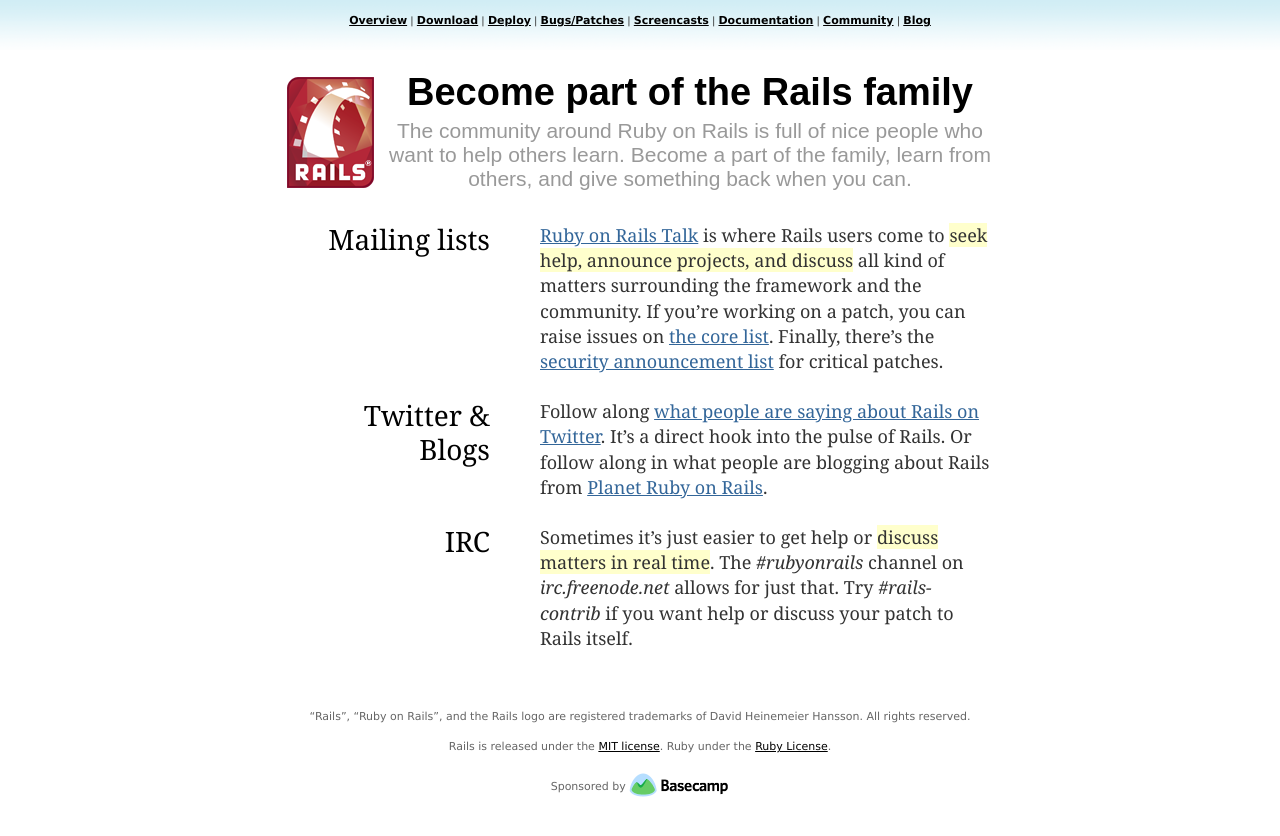
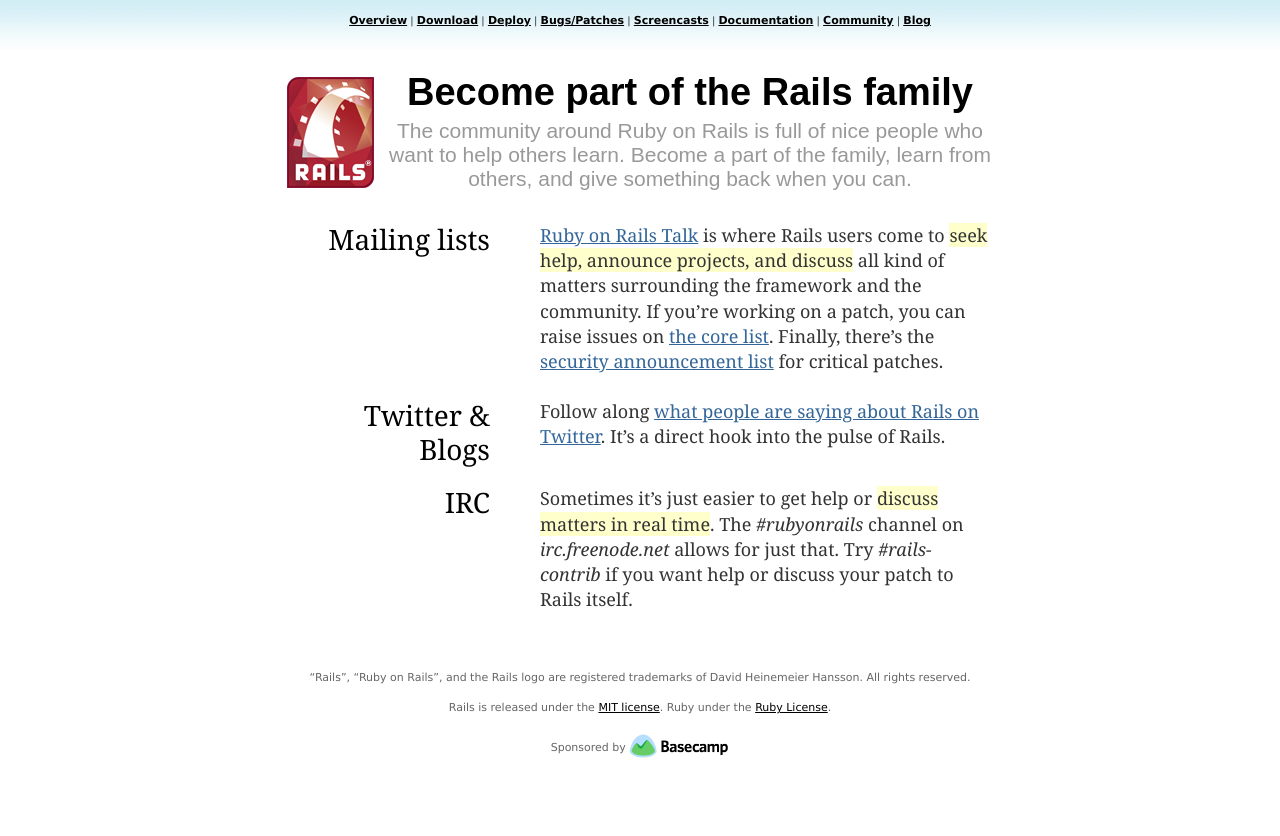
Before and after one commit to rails/homepage-2011, a Jekyll site: the page built from community/index.html, in a window 1280 px wide. Shown: the top 836 px of the page. Built offline with Jekyll 4.4.1, drawn with Linux system fonts in a browser that asks for light colours; nearby versions of some CDN libraries.

Commit message:
remove link to planetrubyonrails.com

```diff
--- a/community/index.html
+++ b/community/index.html
@@ -27,8 +27,6 @@
         <p>
           Follow along <a href="https://twitter.com/search?q=rails" title="Rails on twitter">what people are
           saying about Rails on Twitter</a>. It’s a direct hook into the pulse of Rails.
-          Or follow along in what people are blogging about Rails from
-          <a href="http://planetrubyonrails.com/" title="Ruby on rails Blog">Planet Ruby on Rails</a>.
         </p>
       </div>
       <div class="section">
```
